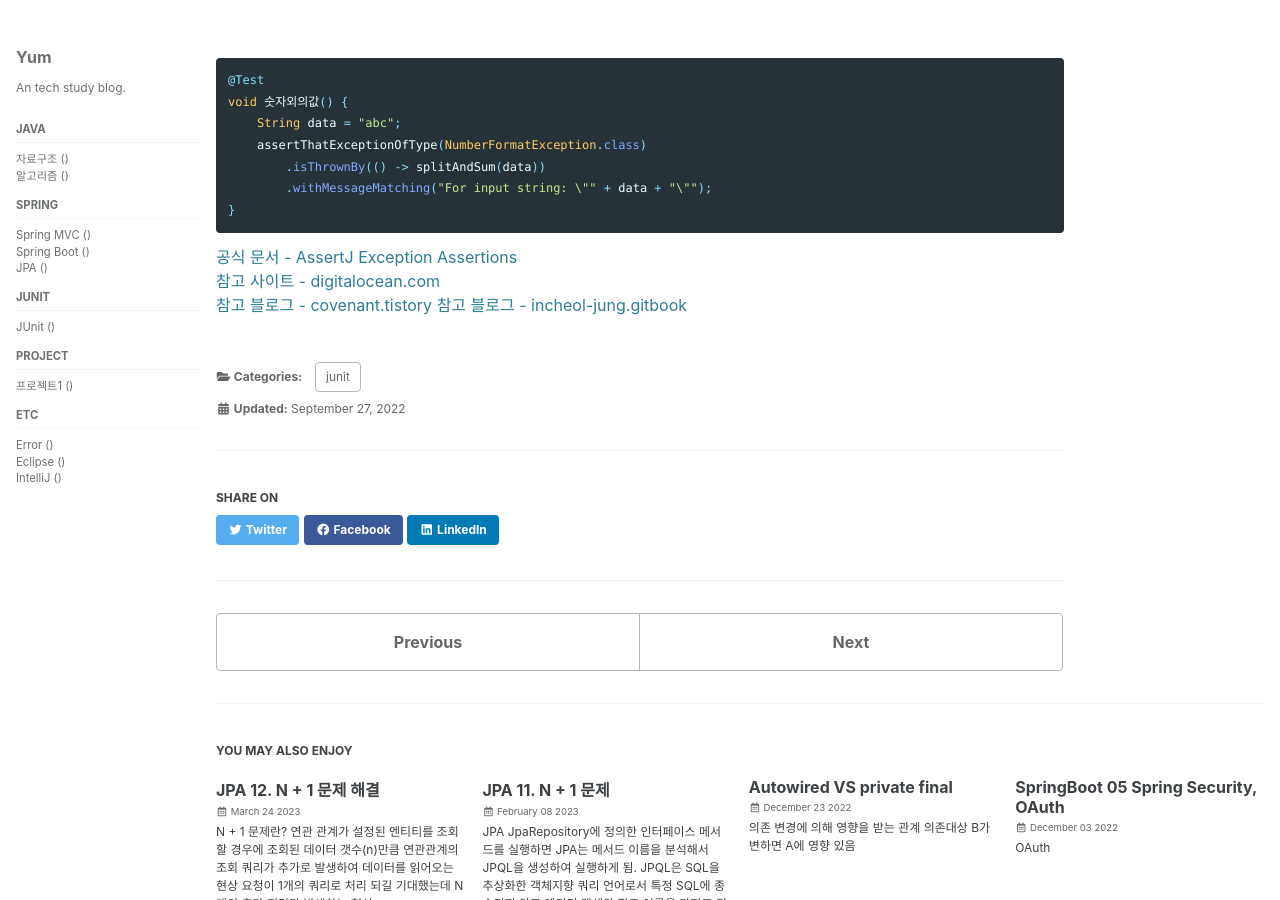
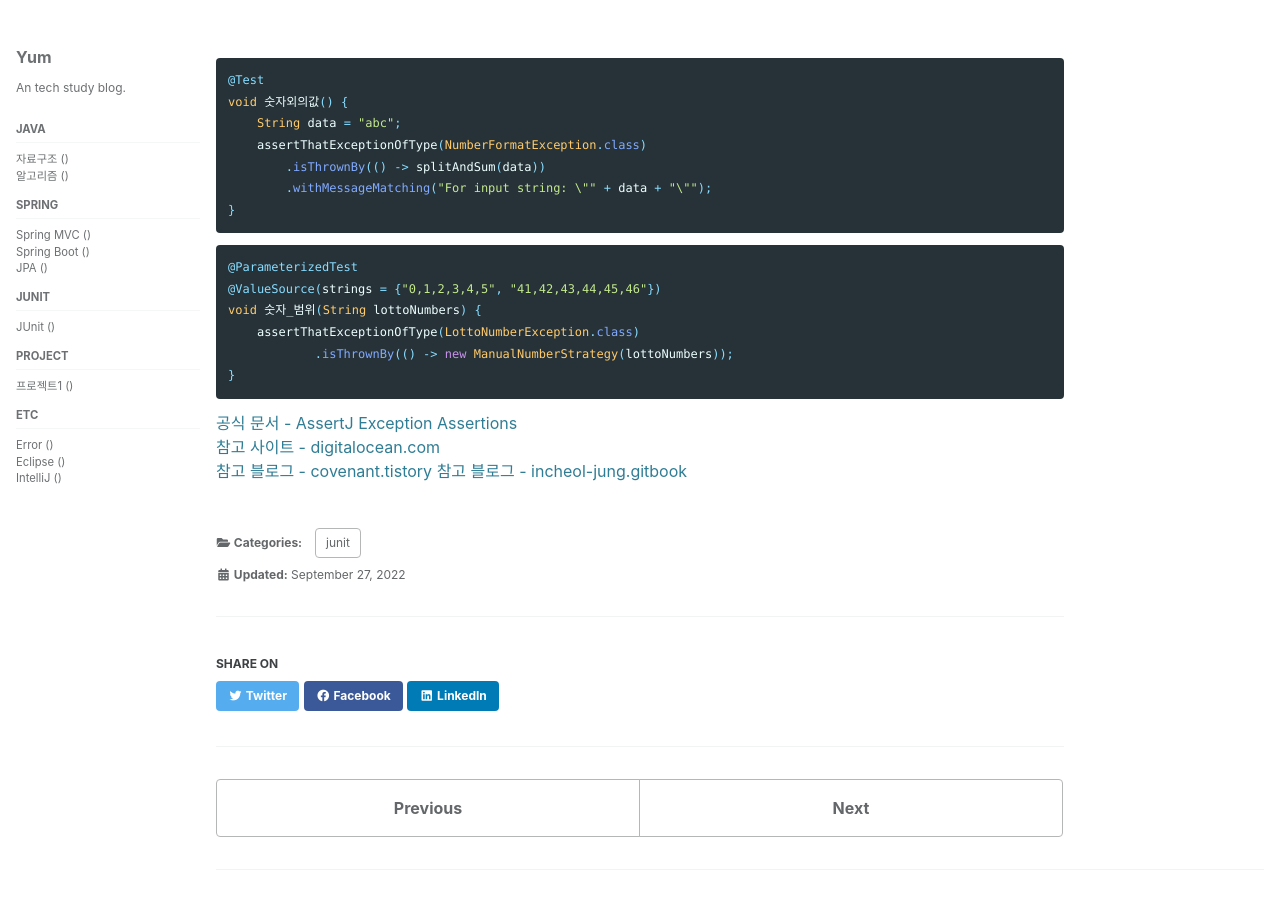
Before and after one commit to gkfgran5037/gkfgran5037.github.io, a Jekyll site: the page built from _posts/junit/2022-09-27-ExceptionAssertion.md, in a window 1280 px wide and 900 px high, scrolled down 2134 px. Built offline with Jekyll 4.4.1, drawn with Linux system fonts in a browser that asks for light colours; cached includes are drawn as plain includes.

Commit message:
junit] AssertJ Exception Assertions

````diff
--- a/_posts/junit/2022-09-27-ExceptionAssertion.md
+++ b/_posts/junit/2022-09-27-ExceptionAssertion.md
@@ -99,6 +99,15 @@ void 숫자외의값() {
 }
 ```
 
+```java
+@ParameterizedTest
+@ValueSource(strings = {"0,1,2,3,4,5", "41,42,43,44,45,46"})
+void 숫자_범위(String lottoNumbers) {
+    assertThatExceptionOfType(LottoNumberException.class)
+            .isThrownBy(() -> new ManualNumberStrategy(lottoNumbers));
+}
+```
+
 
 [공식 문서 - AssertJ Exception Assertions](https://joel-costigliola.github.io/assertj/assertj-core-features-highlight.html#exception-assertion)
 [참고 사이트 - digitalocean.com](https://www.digitalocean.com/community/tutorials/junit-assert-exception-expected)
````
